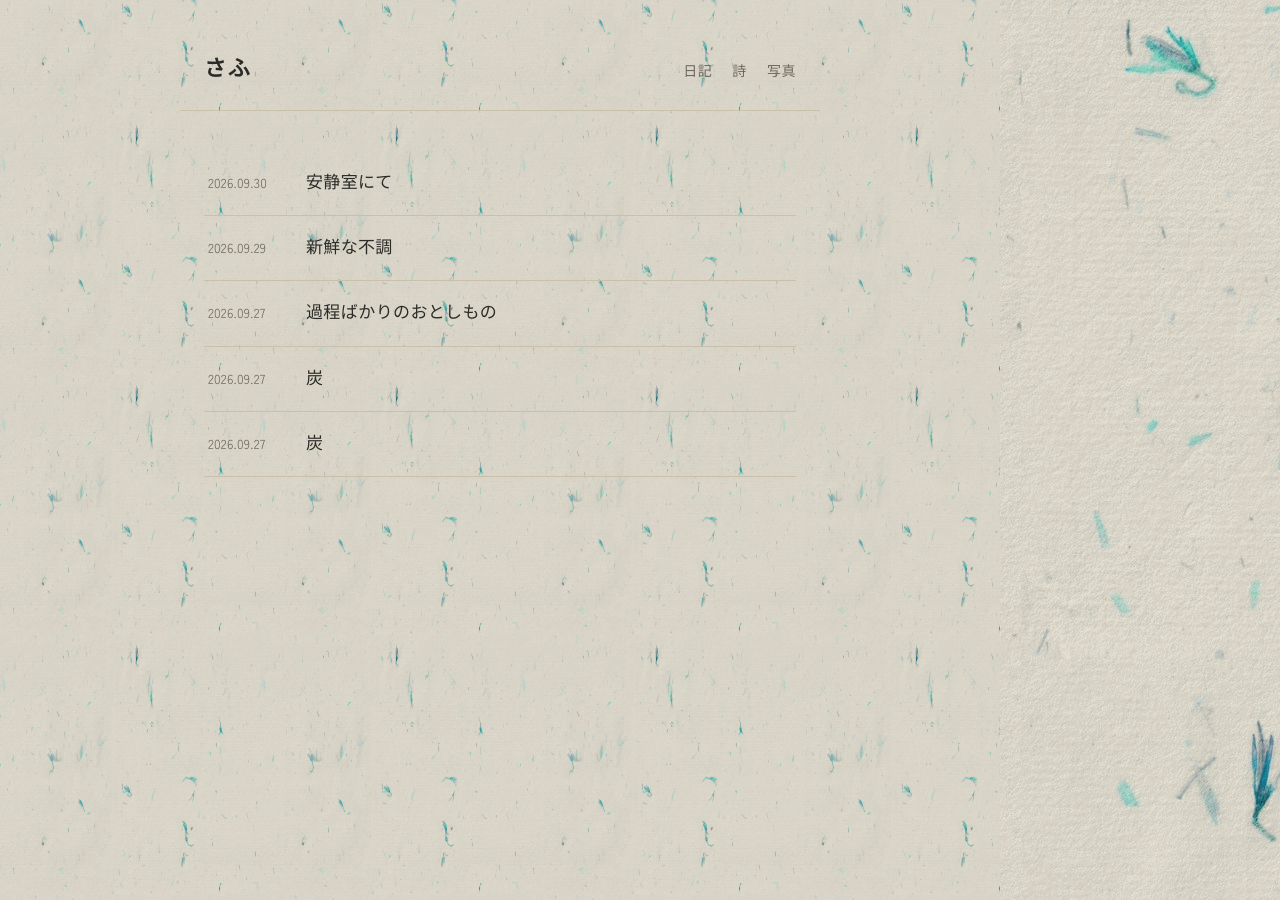
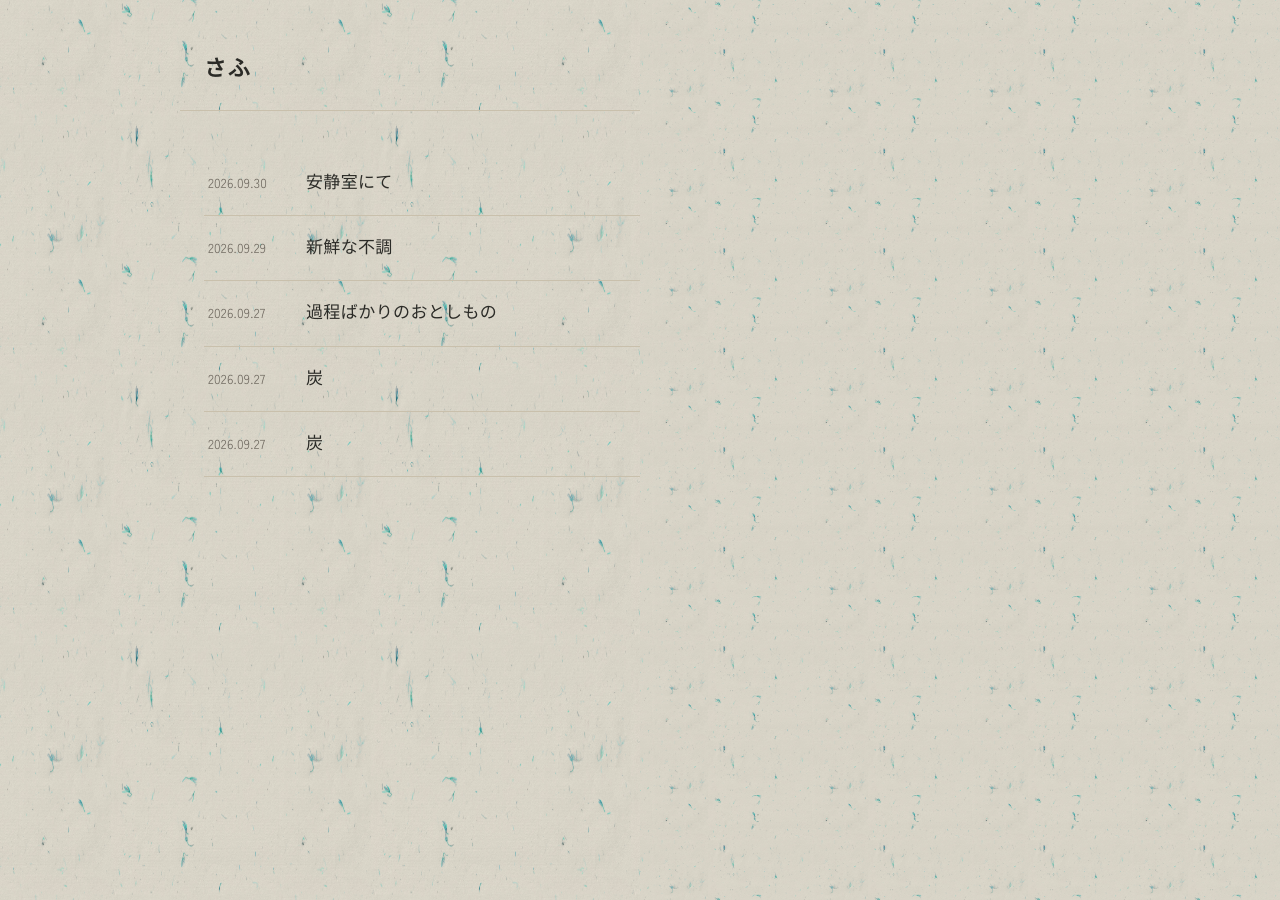
Before and after one commit to safusaf/safusaf.github.io, a Jekyll site: the page built from index.md, in a window 1280 px wide. Built offline with Jekyll 4.4.1, drawn with Linux system fonts in a browser that asks for light colours; some web fonts are replaced.

Commit message:
Update style.css

```diff
--- a/assets/css/style.css
+++ b/assets/css/style.css
@@ -19,7 +19,7 @@ html, body {
   background-color: var(--paper);
   background-image: url("/assets/css/IMG_1595.JPG");
   background-repeat: repeat;
-  background-size: auto; height: 1000px; width: 1000px;
+  background-size: 25%; height: 360px; width: 640px;
   background-blend-mode: multiply;
   color: var(--ink);
 }
```
